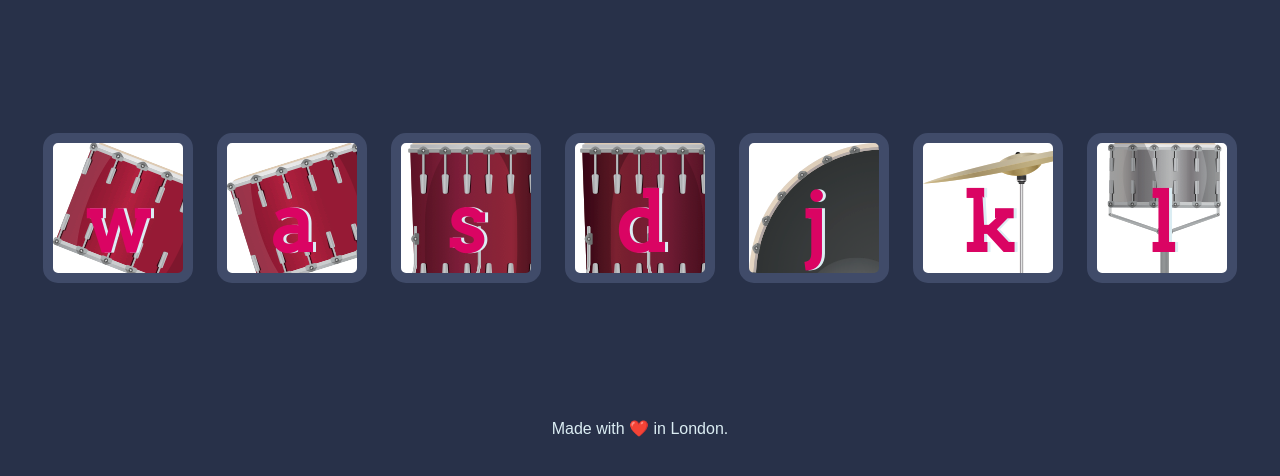
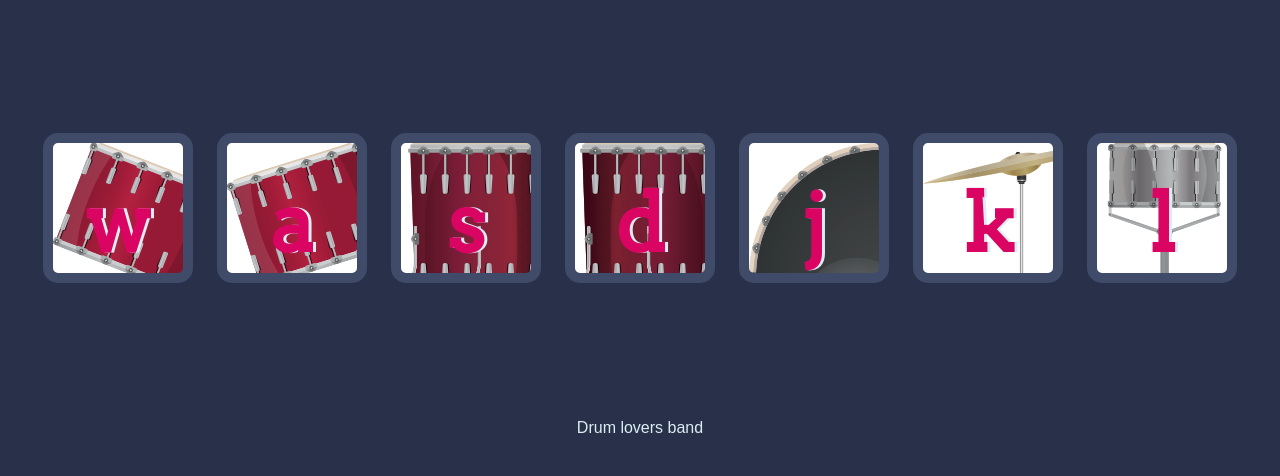
Before and after one commit to Shubs044/The-Drum-Kit, a plain HTML site: page index.html in a window 1280 px wide. Shown: the part 156-632 px from the top of the page. Drawn offline with Linux system fonts and the light colour scheme.

Commit message:
Update index.html

```diff
--- a/index.html
+++ b/index.html
@@ -23,7 +23,7 @@
 
 
   <footer>
-    Made with ❤️ in London.
+    Drum lovers band
   </footer>
   <script src="index.js"></script>
 </body>
```
